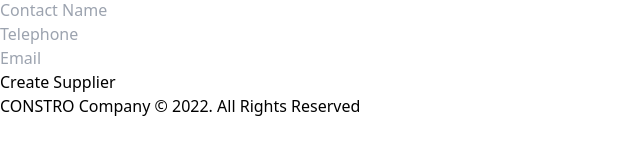
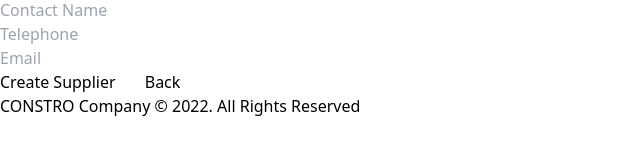
Before and after one commit to OmeshSachethana/CSSE_Project_Web, a React (Vite) app in the folder frontend/: page /suppliers/new in a window 1280 px wide. Shown: the part 218-372 px from the top of the page, without its empty margins (0-640 px from the left). Built offline with nearby package versions, Linux system fonts and the light colour scheme.

Commit message:
created back button

```diff
--- a/frontend/src/components/Supplier/CreateSupplier.jsx
+++ b/frontend/src/components/Supplier/CreateSupplier.jsx
@@ -3,6 +3,7 @@ import { useDispatch } from 'react-redux';
 import { createNewSupplier } from '../../actions/supplierActions';
 import Navbar from '../Navbar';
 import Footer from '../Footer';
+import { Link } from 'react-router-dom';
 
 const SupplierForm = () => {
   const dispatch = useDispatch();
@@ -88,7 +89,12 @@ const SupplierForm = () => {
               className="bg-blue-500 text-white px-4 py-2 rounded-md hover:bg-blue-700 focus:outline-none"
             >
               Create Supplier
+            </button> &nbsp;&nbsp;&nbsp;&nbsp;&nbsp;&nbsp;
+            <Link to="/suppliers">
+            <button className="bg-gray-300 text-black px-4 py-2 mb-4 rounded-md focus:outline-none">
+              Back
             </button>
+          </Link>
           </form>
         </div>
       </div>
```
